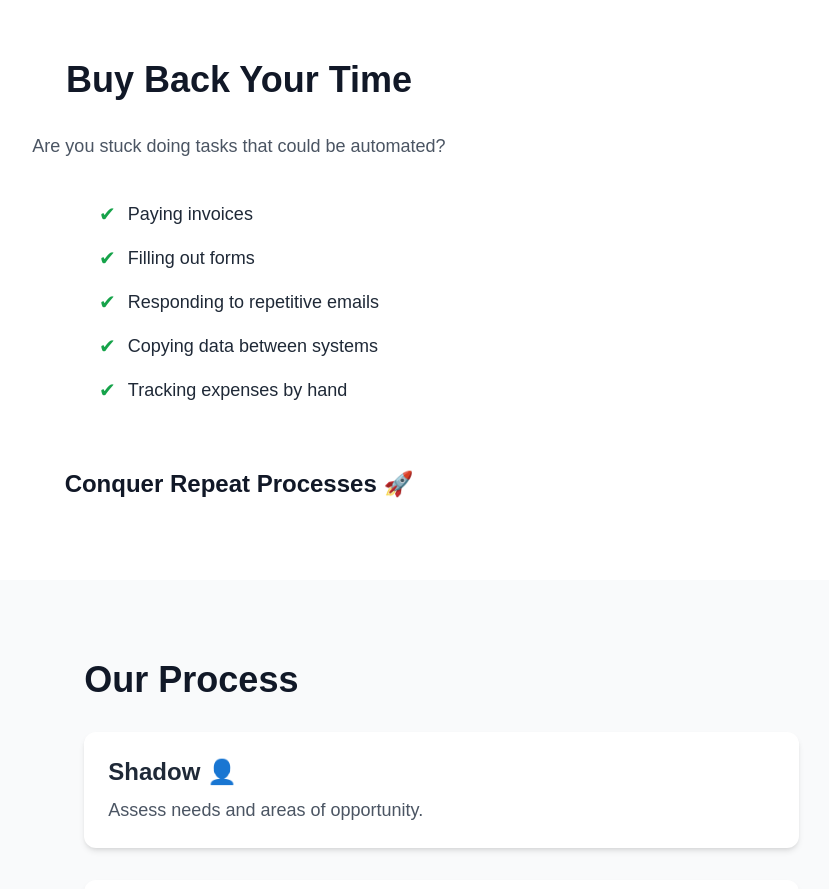
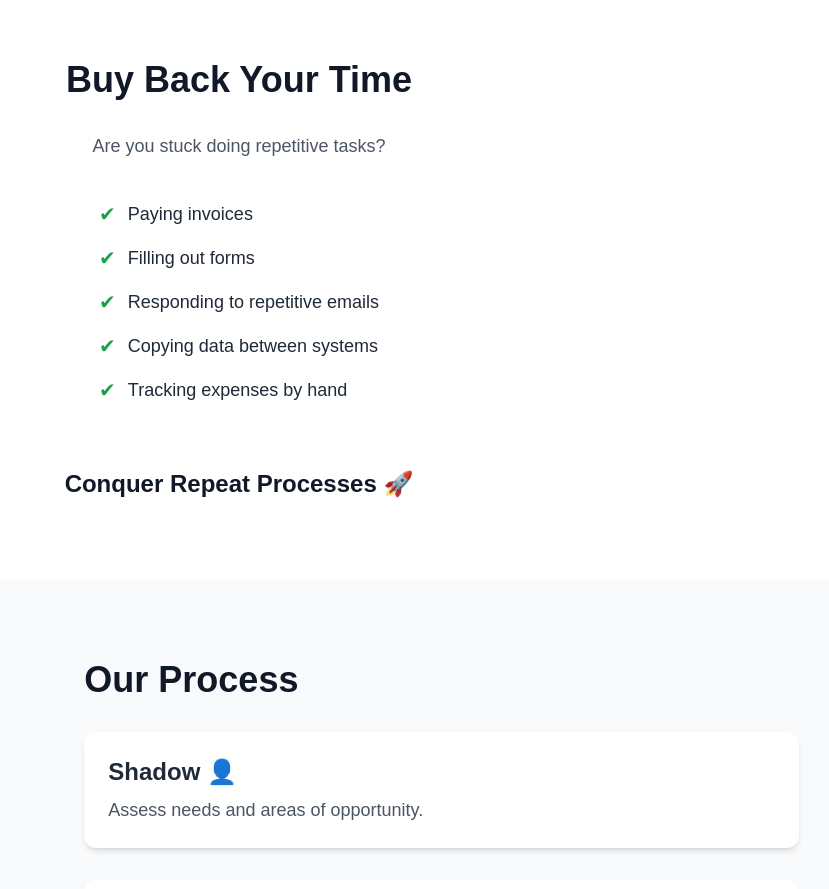
Before and after one commit to Dayton-His-Glory-Alone/daytonr-personalsite, a Next.js app: page / in a window 1280 px wide. Shown: the part 1360-2249 px from the top of the page, without its empty margins (401-1230 px from the left). Built offline with nearby package versions, Linux system fonts and the light colour scheme.

Commit message:
Update page.tsx

```diff
--- a/app/page.tsx
+++ b/app/page.tsx
@@ -231,7 +231,7 @@ export default function Home() {
           </motion.h2>
 
           <p className="text-lg text-gray-600 mb-10">
-            Are you stuck doing tasks that could be automated?
+            Are you stuck doing repetitive tasks?
           </p>
 
           <ul className="text-left inline-block space-y-4">
```
